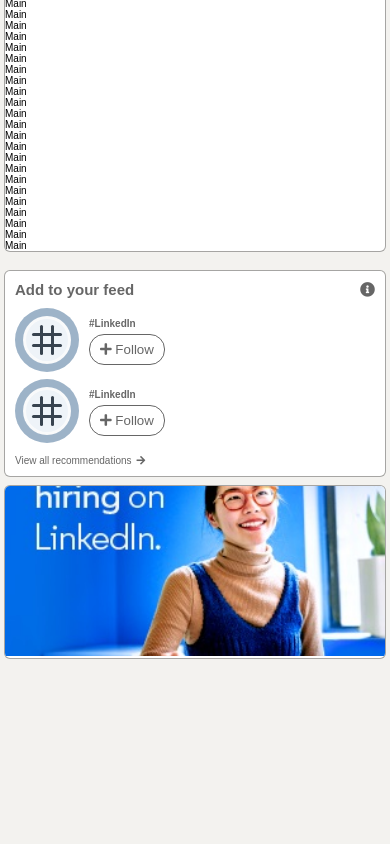
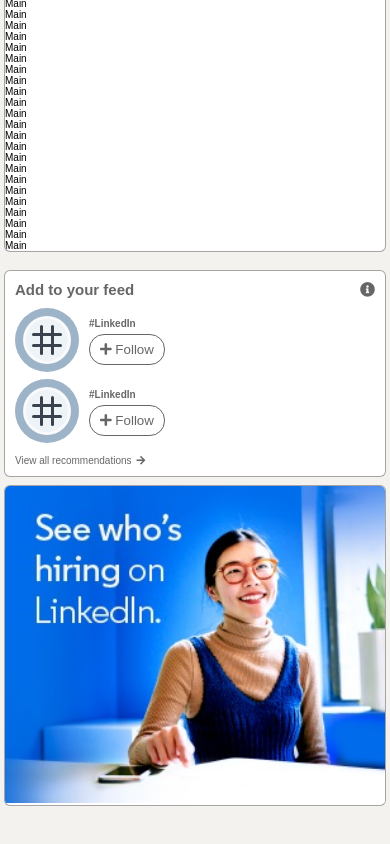
Before and after one commit to Amir-Bagjani/LinkedIn-typescript-sass-firebase, a React (Create React App) app: page / in a window 390 px wide. Shown: the part 1395-2239 px from the top of the page. Before the commit the page ends 2063 px from the top, so only its background shows below. Built offline with nearby package versions, Linux system fonts and the light colour scheme.

Commit message:
right-side bug fixed

```diff
--- a/src/styles/homePage.scss
+++ b/src/styles/homePage.scss
@@ -154,8 +154,6 @@
                 margin: 1rem 0;
                 img{
                     width: 100%;
-                    height: 17rem;
-                    object-fit: cover;
                     cursor: pointer;
                 }
 
@@ -174,6 +172,14 @@
             .left{
                 position: initial;
             }
+
+            .right{
+                position: initial;
+
+                .banner-card{
+                    margin-bottom: 5.5rem;
+                }
+            }
         }
     }
 }
```
